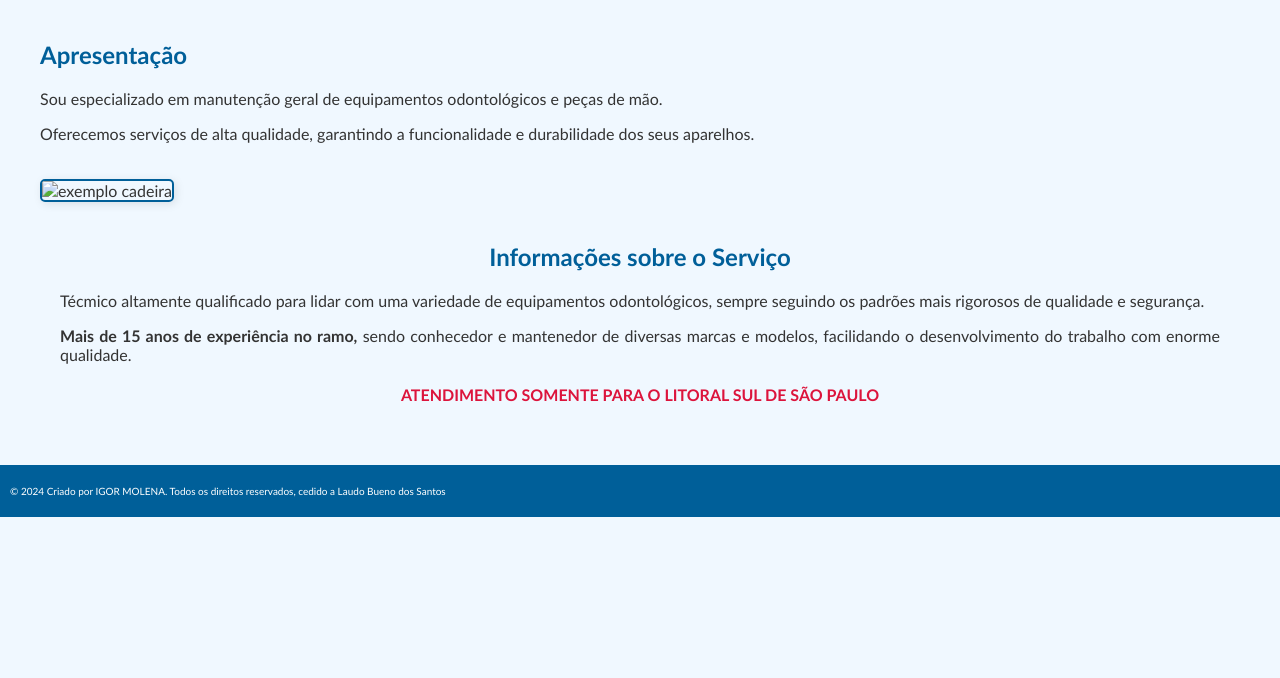
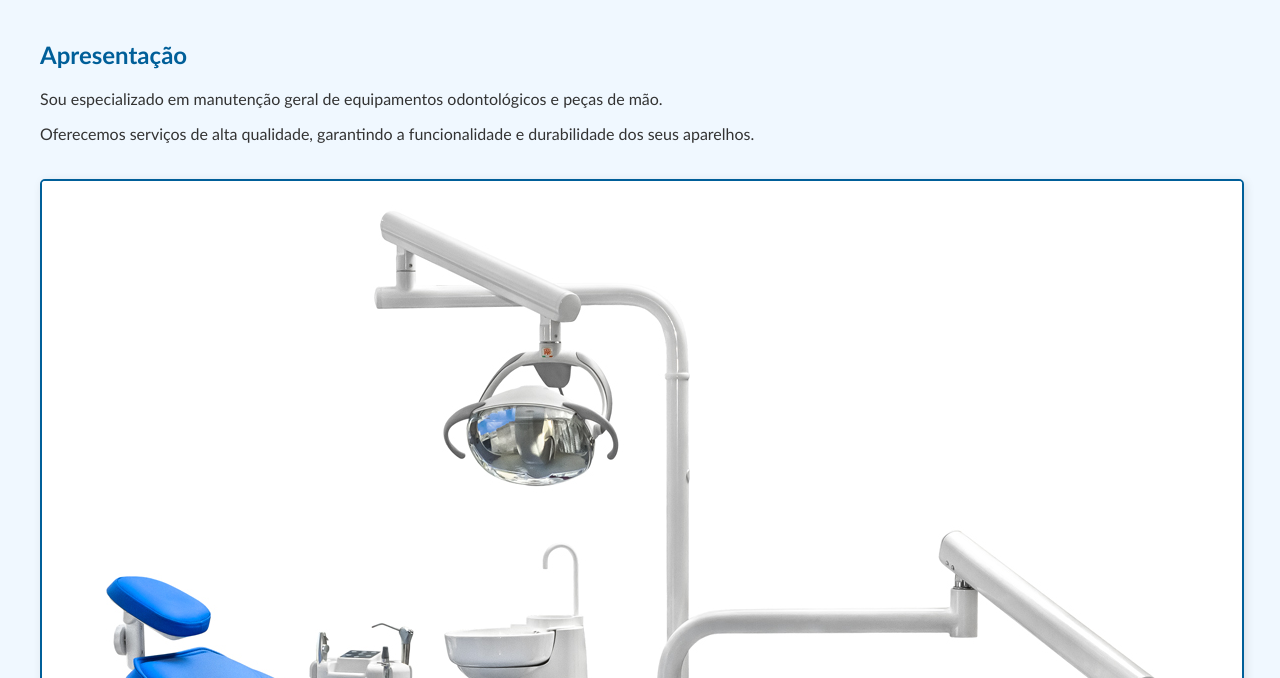
Before and after one commit to imolena1984/laudobuenoddossantos, a plain HTML site: page index.html in a window 1280 px wide. Shown: the part 122-800 px from the top of the page. Drawn offline with Linux system fonts and the light colour scheme.

Commit message:
Update index.html
corrigido upload de imagens

```diff
--- a/index.html
+++ b/index.html
@@ -39,7 +39,7 @@
         <section id="id equipamentos">
             <h2>Apresentação</h2>
             <p>Sou especializado em manutenção geral de equipamentos odontológicos e peças de mão.</p> <p>Oferecemos serviços de alta qualidade, garantindo a funcionalidade e durabilidade dos seus aparelhos.</p>
-            <img src="_img/cadeira.jpg" alt="exemplo cadeira"/>
+            <img src="cadeira.jpg" alt="exemplo cadeira"/>
         </section>
 
         <section id="exemplos">
```
